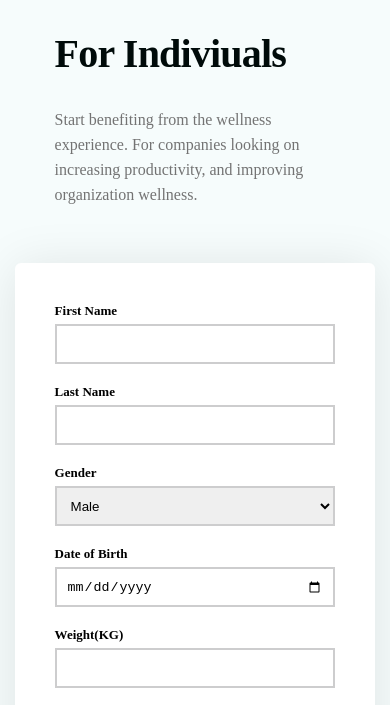
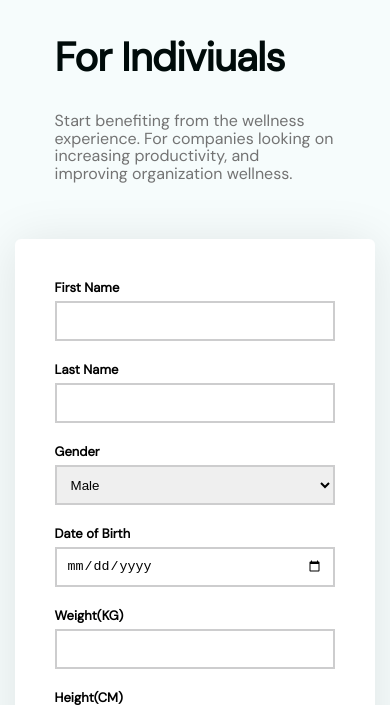
Before and after one commit to Youngie8/Project-3-AltSchool, a plain HTML site: page index.html in a window 390 px wide. Shown: the part 95-800 px from the top of the page. Drawn offline with Linux system fonts and the light colour scheme.

Commit message:
Added fonts

```diff
--- a/styles.css
+++ b/styles.css
@@ -1,3 +1,5 @@
+/* Google font Import */
+@import url('https://fonts.googleapis.com/css2?family=Bree+Serif&family=DM+Sans:opsz@9..40&family=Lexend+Deca&display=swap');
 body {
     height: 100%;
     width: 100%;
@@ -7,6 +9,9 @@ body {
     padding: 0;
     margin: 0;
     background: rgba(46, 196, 182,0.04);
+    font-family: 'DM Sans', sans-serif;
+    font-family: 'Bree Serif', serif;
+    font-family: 'Lexend Deca', sans-serif;
 }
 .main {
     max-width: 1040px;
@@ -16,27 +21,26 @@ body {
     justify-content: space-between;
     gap: 20px;
     padding: 20px 10% 30px 10% ;
+    font-family: 'DM Sans', sans-serif;
 }
 .intro {
     width: calc(50% - 30px);
 }
 h1 {
     color: var(--CL-Black, #000B0A);
-    font-family: Brown;
     font-size: 40px;
     font-style: normal;
     font-weight: 700;
-    line-height: 50px; /* 125% */
+    line-height:  125%;
     letter-spacing: -0.8px;
 }
 .intro p {
     color: var(--CL-Grey, #737373);
     max-width: 350px;
-    font-family: Brown;
     font-size: 16px;
     font-style: normal;
     font-weight: 400;
-    line-height: 25px; /* 156.25% */
+    line-height: 156.25%;
 }
 form {
     width: calc(50% - 10px);
@@ -52,7 +56,7 @@ label {
     font-weight: 600;
     font-size: 13px;
 }
-input, select {
+input, select, option {
     width: 100%;
     height: 40px;
     padding: 10px;
@@ -64,7 +68,7 @@ input, select {
 a {
     color: #2EC4B6;
 }
-input:hover {
+input:hover, select:hover {
     border: 2px solid #2EC4B6;
 }
 button {
@@ -91,8 +95,8 @@ button {
         width: 90%;
         margin-bottom: 20px;
     }
-    .intro h1 {
-        line-height: 40px;
+    .intro h1, .intro p {
+        line-height: 110%;
     }
     .intro img {
         width: 70px;
```
